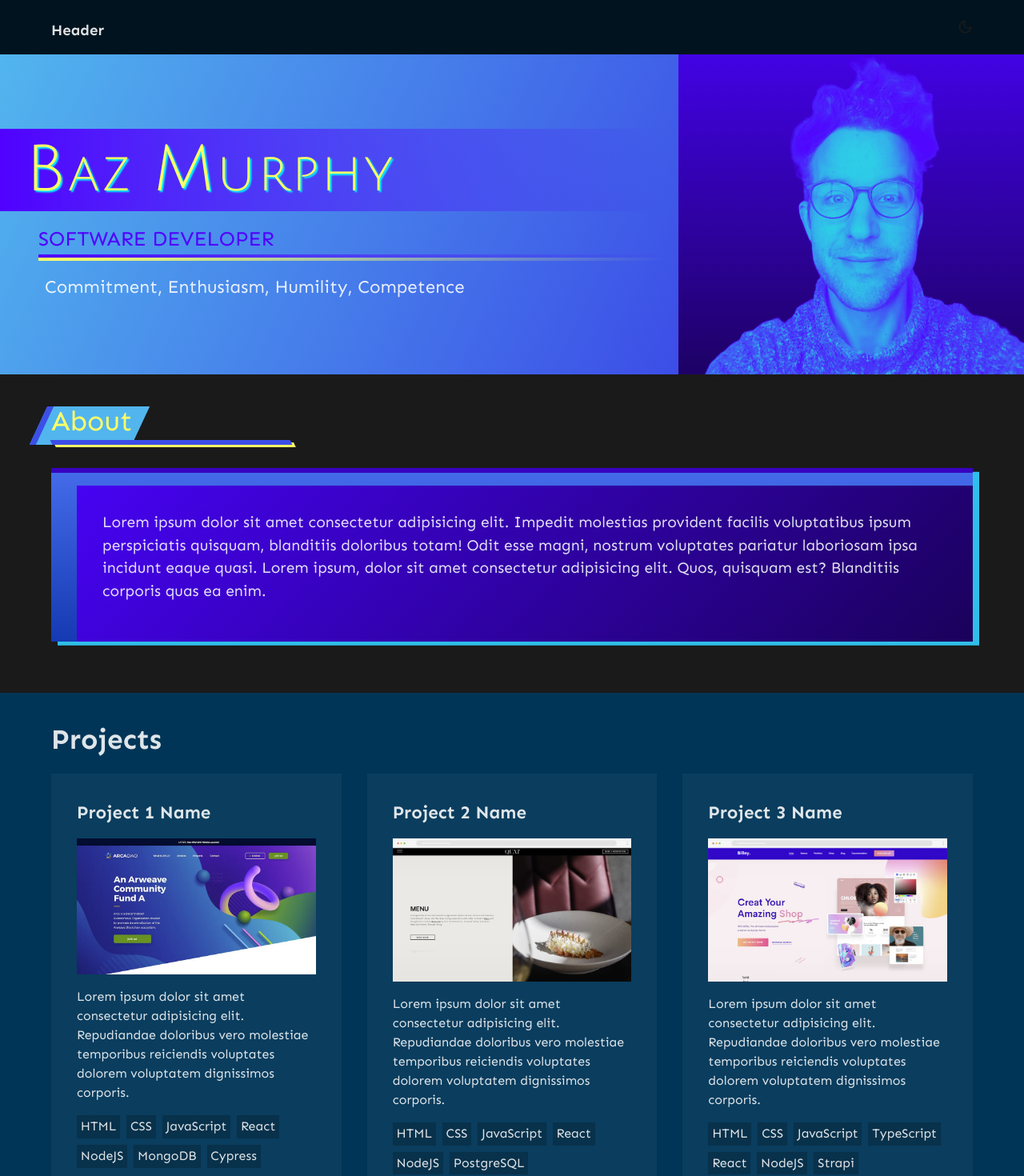
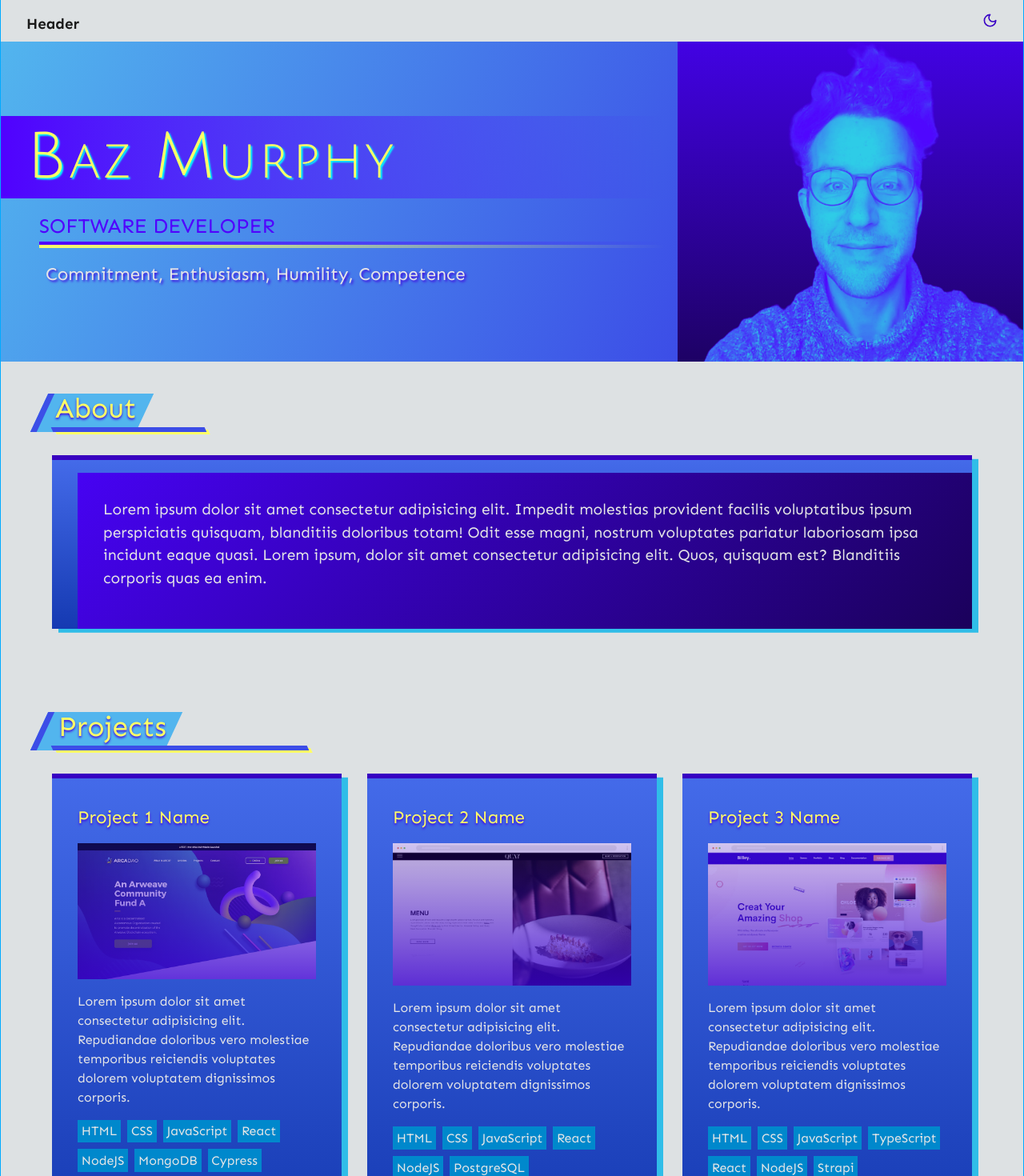
Before and after one commit to bazmurphy/portfolio, a React (Vite) app: page / in a window 1280 px wide. Shown: the top 1470 px of the page at 80% size. Built offline with nearby package versions, Linux system fonts and the light colour scheme.

Commit message:
adjustments

```diff
--- a/src/components/About/About.css
+++ b/src/components/About/About.css
@@ -13,7 +13,7 @@
 .about-title-box {
   position: absolute;
   height: 3rem;
-  width: 8rem;
+  width: 8.25rem;
   top: 0.5rem;
   left: -1rem;
   background-color: #52b5ee;
@@ -23,7 +23,7 @@
 
 .about-title-line {
   position: absolute;
-  width: 300px;
+  width: 12rem;
   height: 6px;
   top: 50px;
   background-color: #3c4de7;
@@ -33,10 +33,11 @@
 
 .about-title {
   position: relative;
+  padding-left: 0.25rem;
   font-size: 2.2rem;
   font-weight: 400;
   color: hsl(60, 100%, 70%);
-  /* text-shadow: 2px 2px 2px rgb(0, 255, 255); */
+  text-shadow: 0px 2px 3px #4002de;
 }
 
 .about-paragraph-container {
@@ -44,38 +45,13 @@
   padding: 1rem 0 0 2rem;
   border-top: 0.4rem solid #3802c0;
   background: linear-gradient(180deg, hsl(226, 79%, 59%), hsl(226, 79%, 39%));
-  box-shadow: 0.5rem 0.3rem 0 0 #30bee8;
+  box-shadow: 0.5rem 0.3rem 0 0 hsl(194, 80%, 55%);
 }
-
-/* .about-paragraph-container::before {
-  content: "";
-  position: absolute;
-  top: 0;
-  left: 0;
-  width: 0;
-  height: 0;
-  border-style: solid;
-  border-width: 0 0 10rem 3rem;
-  border-color: transparent transparent transparent hsl(0, 0%, 10%);
-  z-index: -1;
-} */
-
-/* .about-paragraph-container::after {
-  content: "";
-  position: absolute;
-  width: 0;
-  height: 0;
-  bottom: 0;
-  right: 0;
-  border-style: solid;
-  border-width: 10rem 3rem 0 0;
-  border-color: transparent hsl(0, 0%, 10%) transparent transparent;
-  z-index: -1;
-} */
 
 .about-paragraph {
   padding: 2rem 2rem 3rem 2rem;
   font-size: 1.2rem;
+  color: hsl(0, 0%, 90%);
   background-color: hsl(189, 79%, 44%);
   background: linear-gradient(135deg, hsl(257, 98%, 48%), hsl(257, 98%, 18%));
 }
--- a/src/components/Footer/Footer.css
+++ b/src/components/Footer/Footer.css
@@ -1,10 +1,17 @@
 footer {
+  /* background-color: hsl(203, 100%, 6%); */
+  /* background-color: hsl(203, 100%, 94%); */
+}
+
+.footer-subcontainer {
+  max-width: 1280px;
+  margin: 0 auto;
   display: flex;
   justify-content: flex-end;
   gap: 1rem;
-  padding: 1rem 4rem 1.5rem 4rem;
-  background-color: hsl(203, 100%, 6%);
-  /* background-color: hsl(203, 100%, 94%); */
+  padding: 0.5rem 2rem 1rem 2rem;
+  border-left: 1px solid hsl(200, 100%, 50%);
+  border-right: 1px solid hsl(200, 100%, 50%);
 }
 
 @media screen and (max-width: 600px) {
--- a/src/components/Footer/Footer.tsx
+++ b/src/components/Footer/Footer.tsx
@@ -4,8 +4,10 @@ const Footer = () => {
   const year = new Date().getFullYear();
   return (
     <footer>
-      <h4>Footer</h4>
-      <span>{year}</span>
+      <div className="footer-subcontainer">
+        <h4>Footer</h4>
+        <span>{year}</span>
+      </div>
     </footer>
   );
 };
--- a/src/components/Header/Header.css
+++ b/src/components/Header/Header.css
@@ -1,9 +1,18 @@
 header {
-  padding: 1.5rem 4rem 1rem 4rem;
-  background-color: hsl(203, 100%, 6%);
+  /* background-color: hsl(203, 100%, 6%); */
   /* background-color: hsl(203, 100%, 94%); */
+}
+
+.header-subcontainer {
+  max-width: 1280px;
+  margin: 0 auto;
   display: flex;
   justify-content: space-between;
+  padding: 1rem 2rem 0.5rem 2rem;
+  /* background-color: hsl(203, 100%, 6%); */
+  /* background-color: hsl(203, 100%, 94%); */
+  border-left: 1px solid hsl(200, 100%, 50%);
+  border-right: 1px solid hsl(200, 100%, 50%);
 }
 
 .mode-container {
@@ -23,15 +32,25 @@ header {
 }
 
 .mode-light-icon {
-  color: hsl(0, 0%, 90%);
+  /* color: hsl(0, 0%, 90%); */
+  color: hsl(202, 82%, 63%);
+}
+
+.mode-light-icon:hover {
+  color: hsl(202, 82%, 43%);
 }
 
 .mode-dark-icon {
-  color: hsl(0, 0%, 10%);
+  /* color: hsl(0, 0%, 10%); */
+  color: hsl(257, 98%, 39%);
+}
+
+.mode-dark-icon:hover {
+  color: hsl(257, 98%, 59%);
 }
 
 @media screen and (max-width: 600px) {
   header {
-    padding: 1.5rem 2rem 1rem 2rem;
+    padding: 1rem 2rem 0.5rem 2rem;
   }
 }
--- a/src/components/Header/Header.tsx
+++ b/src/components/Header/Header.tsx
@@ -1,31 +1,38 @@
 import "./Header.css";
 import { LuSun, LuMoon } from "react-icons/lu";
-import { useState } from "react";
+import { useState, useEffect } from "react";
+import "../../index.css";
 
 const Header = () => {
-  // refactor to context & provider etc.
-  const [isDarkMode, setIsDarkMode] = useState(false);
+  const prefersDarkMode = window.matchMedia("(prefers-color-scheme: dark)");
+  // console.log(prefersDarkMode.matches);
+  const initialColorScheme = prefersDarkMode.matches ? "dark" : "light";
+
+  const [colorScheme, setColorScheme] = useState(initialColorScheme);
+
+  const toggleColorScheme = () => {
+    setColorScheme((prevColorScheme) =>
+      prevColorScheme === "light" ? "dark" : "light"
+    );
+  };
+
+  useEffect(() => {
+    document.body.className = colorScheme;
+  }, [colorScheme]);
 
   return (
     <header>
-      <h3>Header</h3>
-      <div className="mode-container">
-        {isDarkMode && (
-          <button
-            className="mode-button"
-            onClick={() => setIsDarkMode(!isDarkMode)}
-          >
-            <LuSun className="mode-icon mode-light-icon" />
+      <div className="header-subcontainer">
+        <h3>Header</h3>
+        <div className="mode-container">
+          <button className="mode-button" onClick={toggleColorScheme}>
+            {colorScheme === "light" ? (
+              <LuMoon className="mode-icon mode-dark-icon" />
+            ) : (
+              <LuSun className="mode-icon mode-light-icon" />
+            )}
           </button>
-        )}
-        {!isDarkMode && (
-          <button
-            className="mode-button"
-            onClick={() => setIsDarkMode(!isDarkMode)}
-          >
-            <LuMoon className="mode-icon mode-dark-icon" />
-          </button>
-        )}
+        </div>
       </div>
     </header>
   );
--- a/src/components/Hero/Hero.css
+++ b/src/components/Hero/Hero.css
@@ -83,6 +83,8 @@
 .hero-subtitle {
   padding-left: 3.5rem;
   font-size: 1.4rem;
+  color: hsl(0, 0%, 90%);
+  text-shadow: 2px 2px 3px #4002de;
 }
 
 .hero-image-container {
--- a/src/components/Main/Main.css
+++ b/src/components/Main/Main.css
@@ -1,3 +1,10 @@
+main {
+  max-width: 1280px;
+  margin: 0 auto;
+  border-left: 1px solid hsl(200, 100%, 50%);
+  border-right: 1px solid hsl(200, 100%, 50%);
+}
+
 @media screen and (max-width: 600px) {
   main {
     /* placeholder */
--- a/src/components/Project/Project.css
+++ b/src/components/Project/Project.css
@@ -2,18 +2,45 @@
   min-width: 300px;
   flex: 1;
   padding: 2rem 2rem 2rem 2rem;
-  background-color: hsla(0, 0%, 100%, 0.04);
+  border-top: 0.4rem solid hsl(257, 100%, 38%);
+  /* background-color: hsla(0, 0%, 100%, 0.05); */
   /* background-color: hsla(0, 0%, 100%, 0.1); */
+  background: linear-gradient(180deg, hsl(226, 79%, 59%), hsl(226, 79%, 39%));
+  box-shadow: 0.5rem 0.3rem 0 0 hsl(194, 80%, 55%);
 }
 
 .project-title {
+  margin-bottom: 1rem;
   font-size: 1.4rem;
-  margin-bottom: 1rem;
+  font-weight: 400;
+  color: hsl(60, 100%, 70%);
+  text-shadow: 0px 2px 3px hsl(257, 100%, 44%);
 }
 
 .project-screenshot-container {
   max-width: 100%;
   margin-bottom: 1rem;
+  position: relative;
+  cursor: pointer;
+}
+
+.project-screenshot-container::before {
+  position: absolute;
+  content: "";
+  top: 0;
+  left: 0;
+  width: 100%;
+  height: 100%;
+  background: linear-gradient(
+    hsl(257, 100%, 41%, 0.2),
+    hsl(257, 100%, 41%, 0.8)
+  );
+  opacity: 1;
+  transition: opacity 1s ease;
+}
+
+.project-screenshot-container:hover::before {
+  opacity: 0;
 }
 
 .project-screenshot {
@@ -24,6 +51,7 @@
 
 .project-description-short {
   margin-bottom: 1rem;
+  color: hsl(0, 0%, 90%);
 }
 
 .project-technologies-list {
@@ -37,7 +65,17 @@
 .project-technologies-list-item {
   color: inherit;
   padding: 0.15rem 0.3rem;
-  background-color: hsla(0, 0%, 0%, 0.2);
+  /* background-color: hsla(0, 0%, 0%, 0.2); */
+  background-color: hsl(200, 100%, 40%);
+  color: hsl(0, 0%, 90%);
+  cursor: pointer;
+  transition: background-color 0.5s ease;
+}
+
+.project-technologies-list-item:hover {
+  background-color: hsl(200, 100%, 50%);
+  color: hsl(60, 100%, 70%);
+  text-shadow: 0px 2px 3px hsl(257, 100%, 44%);
 }
 
 .project-links-container {
@@ -51,5 +89,15 @@
   text-decoration: none;
   color: inherit;
   padding: 0.15rem 0.3rem;
-  background-color: hsla(0, 0%, 0%, 0.3);
+  /* background-color: hsla(0, 0%, 0%, 0.3); */
+  background-color: hsl(257, 100%, 40%);
+  color: hsl(0, 0%, 90%);
+  transition: background-color 0.5s ease;
 }
+
+.project-github-repository-link:hover,
+.project-live-deploy-link:hover {
+  background-color: hsl(257, 100%, 50%);
+  color: hsl(60, 100%, 70%);
+  text-shadow: 0px 2px 3px hsl(257, 100%, 44%);
+}
--- a/src/components/Projects/Projects.css
+++ b/src/components/Projects/Projects.css
@@ -1,12 +1,44 @@
 .projects-section {
   padding: 2rem 4rem 4rem 4rem;
-  background-color: hsl(203, 100%, 17%);
+  /* background-color: hsl(203, 100%, 17%); */
   /* background-color: hsl(203, 100%, 83%); */
 }
 
+.projects-title-container {
+  position: relative;
+  margin-bottom: 2rem;
+}
+
+.projects-title-box {
+  position: absolute;
+  height: 3rem;
+  width: 10.5rem;
+  top: 0.5rem;
+  left: -1rem;
+  background-color: #52b5ee;
+  transform: skew(-25deg, 0deg);
+  /* border-left: 0.5rem solid #3c4fe7; */
+  border-left: 0.5rem solid #3c4de7;
+  /* box-shadow: 2px 2px #1a015d; */
+}
+
+.projects-title-line {
+  position: absolute;
+  width: 20rem;
+  height: 6px;
+  top: 50px;
+  background-color: #3c4de7;
+  transform: skew(25deg, 0deg);
+  box-shadow: 3px 3px #ffff66;
+}
+
 .projects-title {
+  padding-left: 0.5rem;
+  position: relative;
   font-size: 2.2rem;
-  margin-bottom: 1rem;
+  font-weight: 400;
+  color: hsl(60, 100%, 70%);
+  text-shadow: 0px 2px 3px #4002de;
 }
 
 .projects-container {
--- a/src/components/Projects/Projects.tsx
+++ b/src/components/Projects/Projects.tsx
@@ -8,7 +8,11 @@ const Projects = () => {
 
   return (
     <section className="projects-section">
-      <h2 className="projects-title">Projects</h2>
+      <h2 className="projects-title-container">
+        <div className="projects-title-box"></div>
+        <div className="projects-title-line"></div>
+        <h2 className="projects-title">Projects</h2>
+      </h2>
       <div className="projects-container">
         {projects.map((project: ProjectType) => {
           return <Project key={project.id} project={project} />;
--- a/src/index.css
+++ b/src/index.css
@@ -6,9 +6,9 @@
   line-height: 1.5;
   font-weight: 400;
 
-  color-scheme: light dark;
-  color: hsla(0, 0%, 100%, 0.87);
-  background-color: hsl(0, 0%, 10%);
+  /* color-scheme: light dark; */
+  /* color: hsla(0, 0%, 100%, 0.1); */
+  /* background-color: hsl(202, 82%, 63%); */
 
   font-synthesis: none;
   text-rendering: optimizeLegibility;
@@ -37,12 +37,23 @@ body {
   min-height: 100vh;
 }
 
-#app {
-  max-width: 1280px;
-  min-height: 100vh;
-  margin: 0 auto;
+body.light {
+  color: hsla(0, 0%, 10%);
+  background-color: hsl(200, 10%, 88%);
 }
 
-@media screen and (max-width: 600px) {
-  /* placeholder */
+body.dark {
+  color: hsla(0, 0%, 90%);
+  background-color: hsl(200, 10%, 10%);
 }
+
+#app {
+  min-height: 100vh;
+}
+
+/* @media (prefers-color-scheme: light) {
+  :root {
+    color: hsla(0, 0%, 100%, 0.9);
+    background-color: hsl(0, 0%, 10%);
+  }
+} */
```
